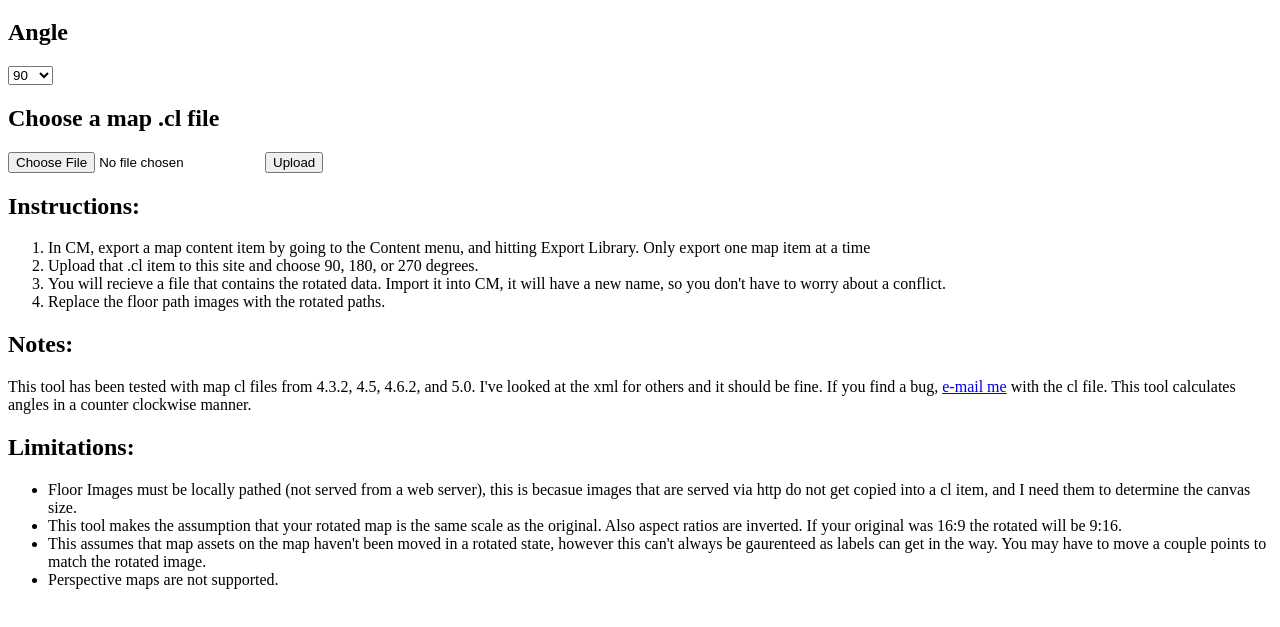
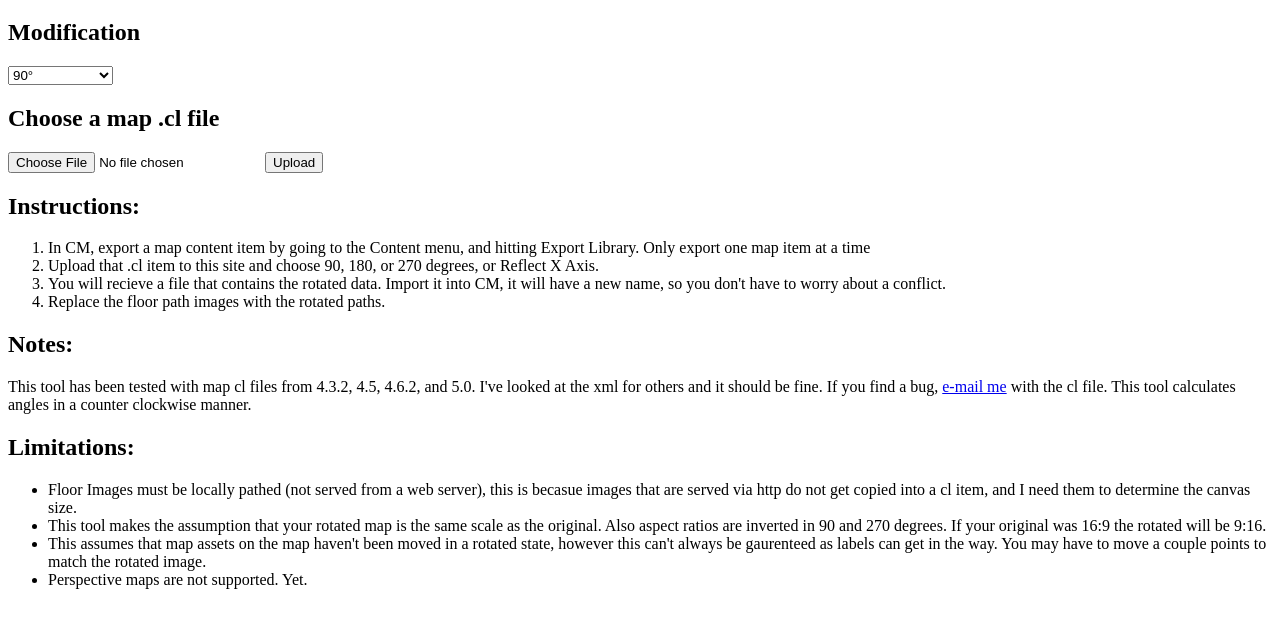
Before and after one commit to erinxocon/maprot, a plain HTML site: page templates/index.html in a window 1280 px wide. Shown: the part 61-688 px from the top of the page. Drawn offline with Linux system fonts and the light colour scheme.

Commit message:
added relfection ability for uploaded maps across x and y axis

```diff
--- a/templates/index.html
+++ b/templates/index.html
@@ -6,11 +6,13 @@
 <body>
     <h1>Map Rotater</h1>
     <form action="" method='post' enctype='multipart/form-data'>
-        <h2>Angle</h2>
+        <h2>Modification</h2>
         <select name="angle">
-            <option value="90" selected>90</option>
-            <option value="180">180</option>
-            <option value="270">270</option>
+            <option value="90" selected>90°</option>
+            <option value="180">180°</option>
+            <option value="270">270°</option>
+            <option value="mirror_x">Reflect X Axis</option>
+            <option value="mirror_y">Reflect Y Axis</option>
         </select>
         <h2>Choose a map .cl file</h2>
         <p><input type=file name=file />
@@ -21,22 +23,22 @@
        <h2>Instructions:</h2>
        <ol>
            <li>In CM, export a map content item by going to the Content menu, and hitting Export Library.  Only export one map item at a time</li>
-           <li>Upload that .cl item to this site and choose 90, 180, or 270 degrees.</li>
+           <li>Upload that .cl item to this site and choose 90, 180, or 270 degrees, or Reflect X Axis.</li>
            <li>You will recieve a file that contains the rotated data.  Import it into CM, it will have a new name, so you don't have to worry about a conflict.</li>
            <li>Replace the floor path images with the rotated paths.</li>
        </ol>
    </p>
    <p>
        <h2>Notes:</h2>
-       This tool has been tested with map cl files from 4.3.2, 4.5, 4.6.2, and 5.0.  I've looked at the xml for others and it should be fine. If you find a bug, <a href="mailto:moconnell@fourwindsinteractive.com">e-mail me</a> with the cl file.  This tool calculates angles in a counter clockwise manner.
+       This tool has been tested with map cl files from 4.3.2, 4.5, 4.6.2, and 5.0.  I've looked at the xml for others and it should be fine. If you find a bug, <a href="mailto:erin.oconnell@fourwindsinteractive.com">e-mail me</a> with the cl file.  This tool calculates angles in a counter clockwise manner.
    </p>
    <p>
        <h2>Limitations:</h2>
        <ul>
            <li>Floor Images must be locally pathed (not served from a web server), this is becasue images that are served via http do not get copied into a cl item, and I need them to determine the canvas size.</li>
-           <li>This tool makes the assumption that your rotated map is the same scale as the original.  Also aspect ratios are inverted.  If your original was 16:9 the rotated will be 9:16.</li>
+           <li>This tool makes the assumption that your rotated map is the same scale as the original.  Also aspect ratios are inverted in 90 and 270 degrees.  If your original was 16:9 the rotated will be 9:16.</li>
            <li>This assumes that map assets on the map haven't been moved in a rotated state, however this can't always be gaurenteed as labels can get in the way.  You may have to move a couple points to match the rotated image.</li>
-           <li>Perspective maps are not supported.</li>
+           <li>Perspective maps are not supported. Yet.</li>
        </ul>
    </p>
 </body>
```
Also changed, not shown: 1 other file.
